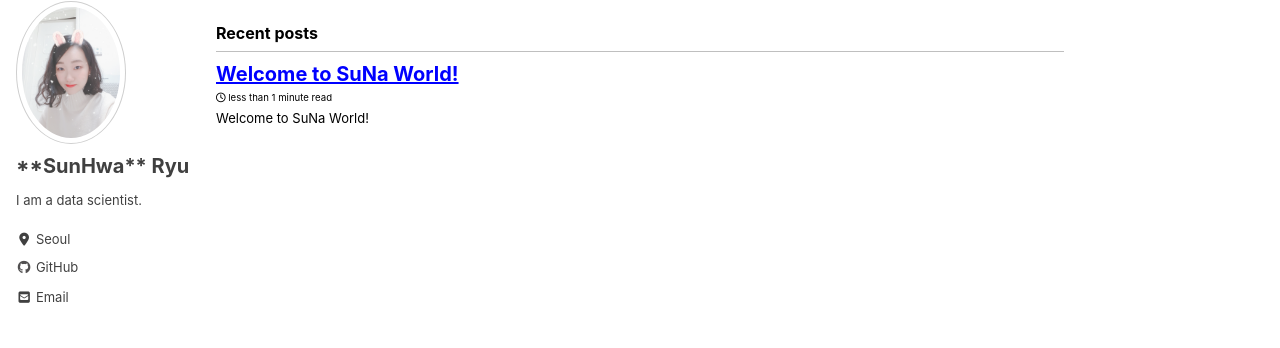
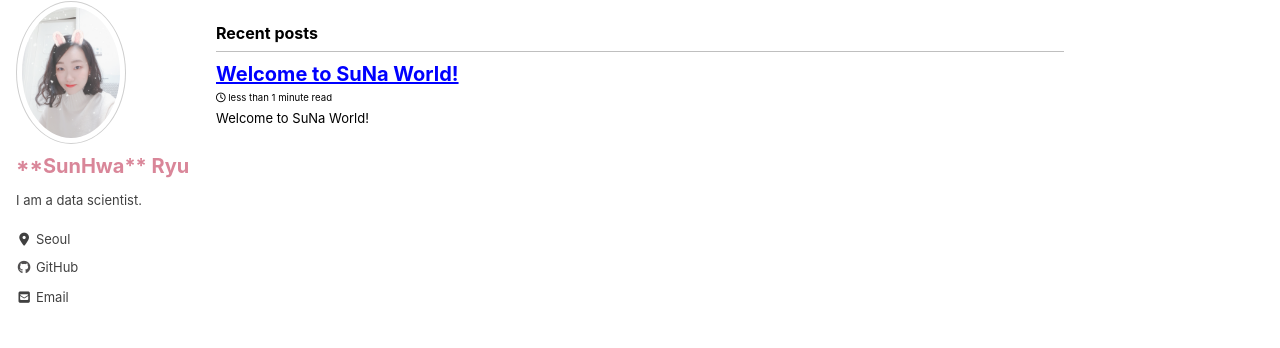
Before and after one commit to MinPinSunHwa/suna.github.io, a Jekyll site: the page built from index.html, in a window 1280 px wide. Shown: the part 80-428 px from the top of the page. Built offline with Jekyll 4.4.1, drawn with Linux system fonts in a browser that asks for light colours; cached includes are drawn as plain includes; nearby versions of some CDN libraries; the list of posts is cut into pages by our own code.

Commit message:
Update css

```diff
--- a/_config.yml
+++ b/_config.yml
@@ -183,8 +183,8 @@ exclude:
   - Rakefile
   - README
   - tmp
-  - /docs # ignore Minimal Mistakes /docs
-  - /test # ignore Minimal Mistakes /test
+  # - /docs # ignore Minimal Mistakes /docs
+  # - /test # ignore Minimal Mistakes /test
 keep_files:
   - .git
   - .svn
--- a/_sass/minimal-mistakes/_base.scss
+++ b/_sass/minimal-mistakes/_base.scss
@@ -36,14 +36,17 @@ h6 {
 h1 {
   margin-top: 0;
   font-size: $type-size-3;
+  color: $pink;
 }
 
 h2 {
   font-size: $type-size-4;
+  color: $pink;
 }
 
 h3 {
   font-size: $type-size-5;
+  color: $pink;
 }
 
 h4 {
--- a/_sass/minimal-mistakes/_variables.scss
+++ b/_sass/minimal-mistakes/_variables.scss
@@ -46,6 +46,7 @@ $type-size-8: 0.625em !default; // ~10px
 /*
    Colors
    ========================================================================== */
+$pink: #cd5e77 !default;
 
 $gray: #7a8288 !default;
 $dark-gray: mix(#000, $gray, 40%) !default;
--- a/_sass/minimal-mistakes/skins/_contrast.scss
+++ b/_sass/minimal-mistakes/skins/_contrast.scss
@@ -5,7 +5,7 @@
 /* Colors */
 $text-color: #000 !default;
 $muted-text-color: $text-color !default;
-$primary-color: #cd5e77 !default; // pink
+$primary-color: #cd5e77 !default; // pink //default #ff0000
 $border-color: mix(#fff, $text-color, 75%) !default;
 $footer-background-color: #000 !default;
 $link-color: #0000ff !default;
```
